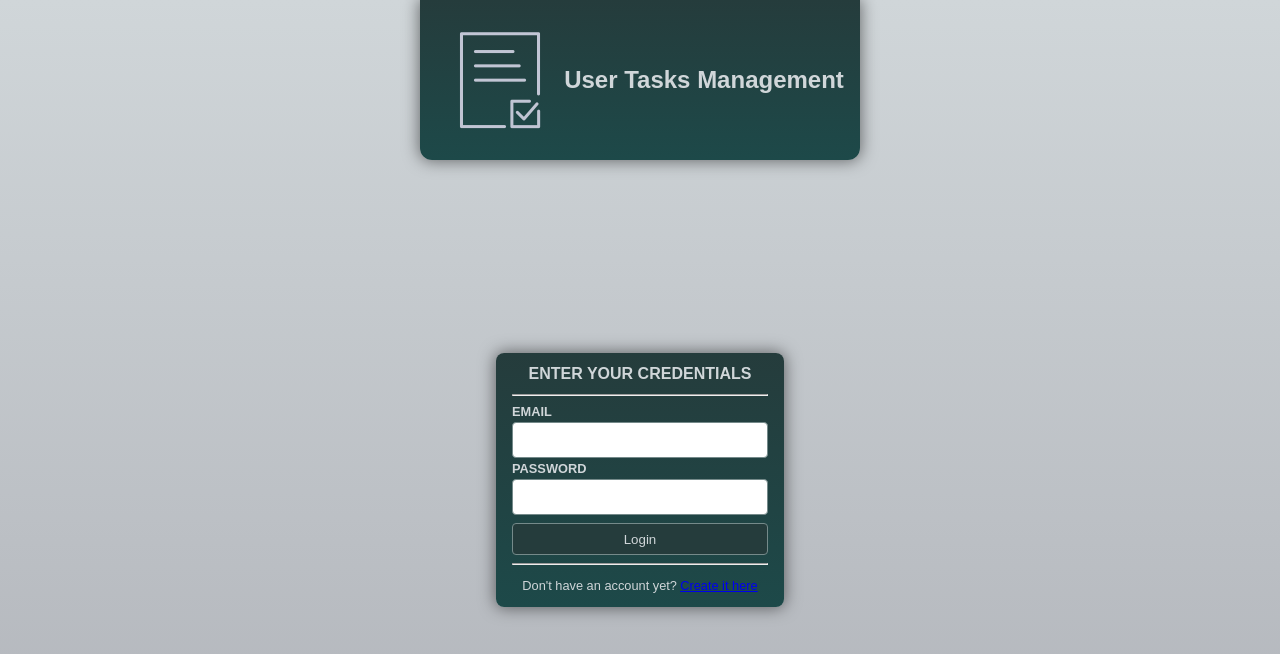
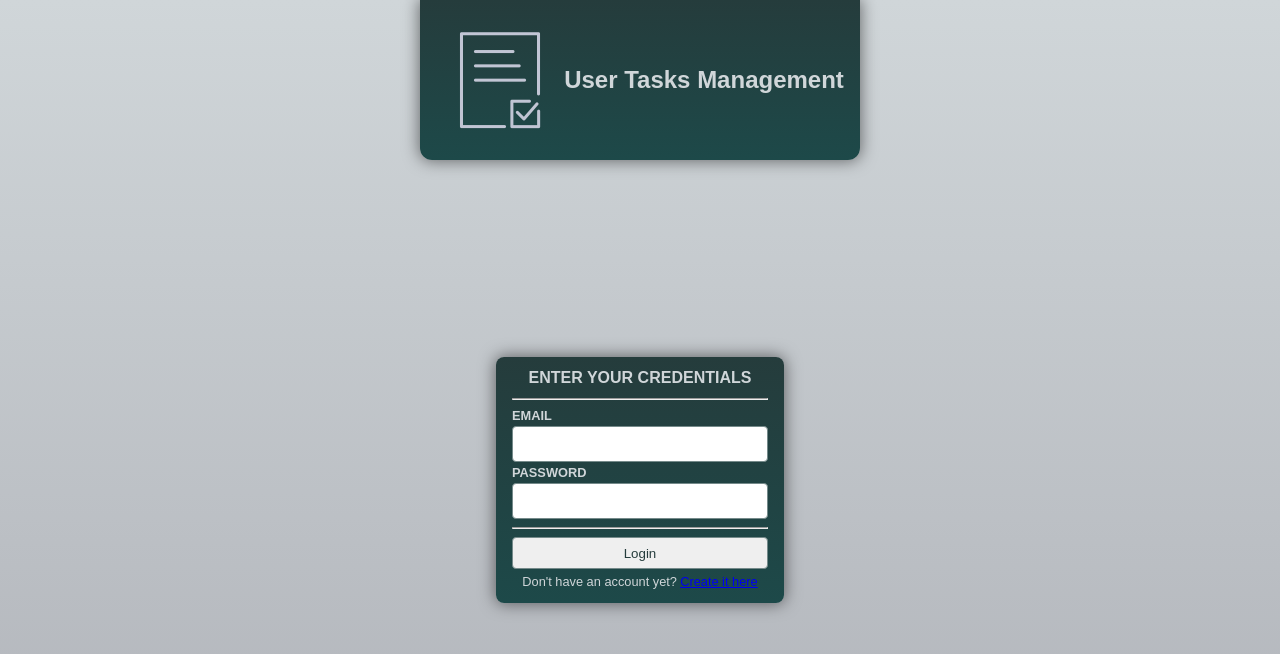
Before and after one commit to zabkins/ustm-fe, an Angular app: page /login in a window 1280 px wide. Shown: the top 654 px of the page. Built offline with nearby package versions, Linux system fonts and the light colour scheme.

Commit message:
Adds html and css tweaks

```diff
--- a/src/app/auth/login/login.component.css
+++ b/src/app/auth/login/login.component.css
@@ -45,8 +45,7 @@ form {
   padding: 0.2rem;
   border-radius: 4px;
   border: 1px solid #758a8a;
-  background: #253c3c;
-  color: #d0d6d9;
+  color: #253c3c;
 }
 
 .control button:active {
--- a/src/app/auth/login/login.component.html
+++ b/src/app/auth/login/login.component.html
@@ -23,10 +23,10 @@
   @if (errorMessage()) {
     <p class="control-error">{{ errorMessage() }}</p>
   }
+  <hr>
   <div class="control">
     <button>Login</button>
   </div>
-  <hr>
   <div class="control-redirect">
     <p>
       <span id="redirect-information">Don't have an account yet?</span>
--- a/src/styles.css
+++ b/src/styles.css
@@ -41,6 +41,7 @@ hr {
   width: 100%;
   font-size: 0.8rem;
   justify-content: center;
+  margin-top: 0.3rem;
   padding: 0 0.5rem;
 }
 
```
